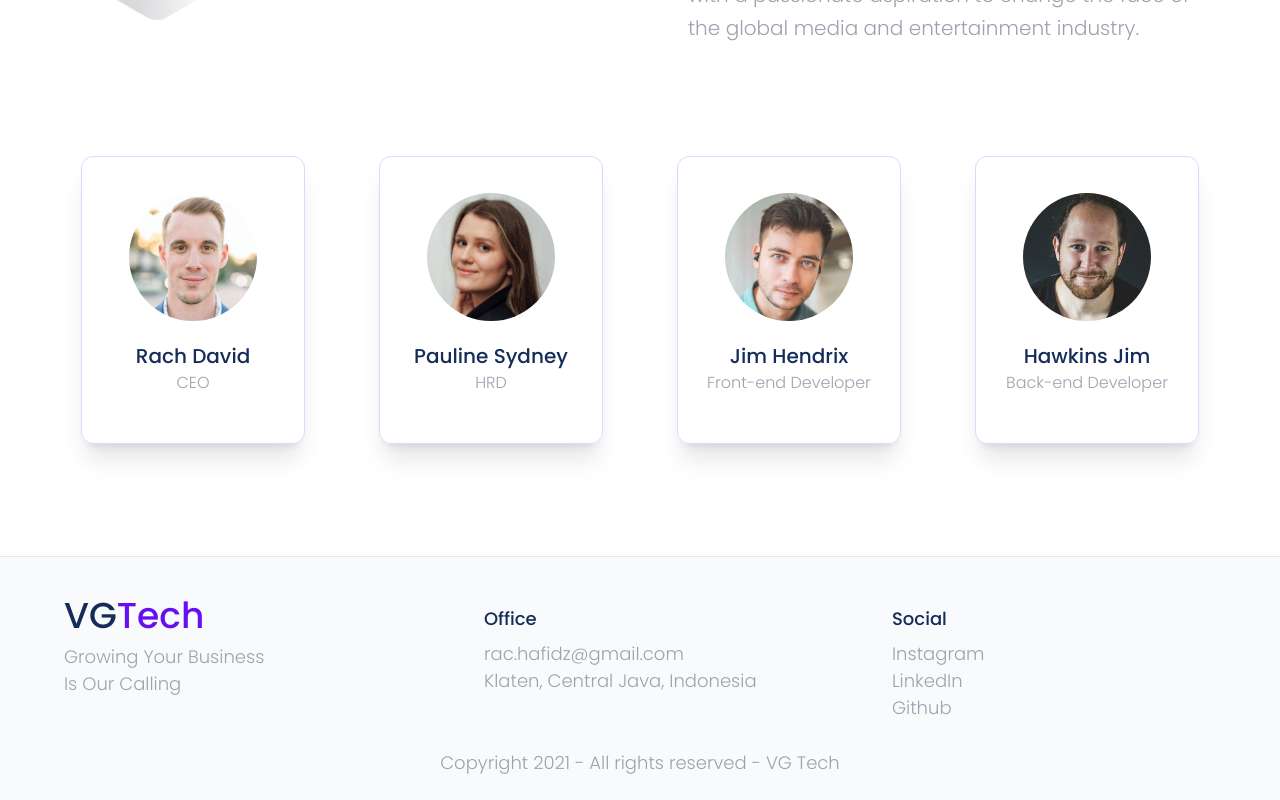
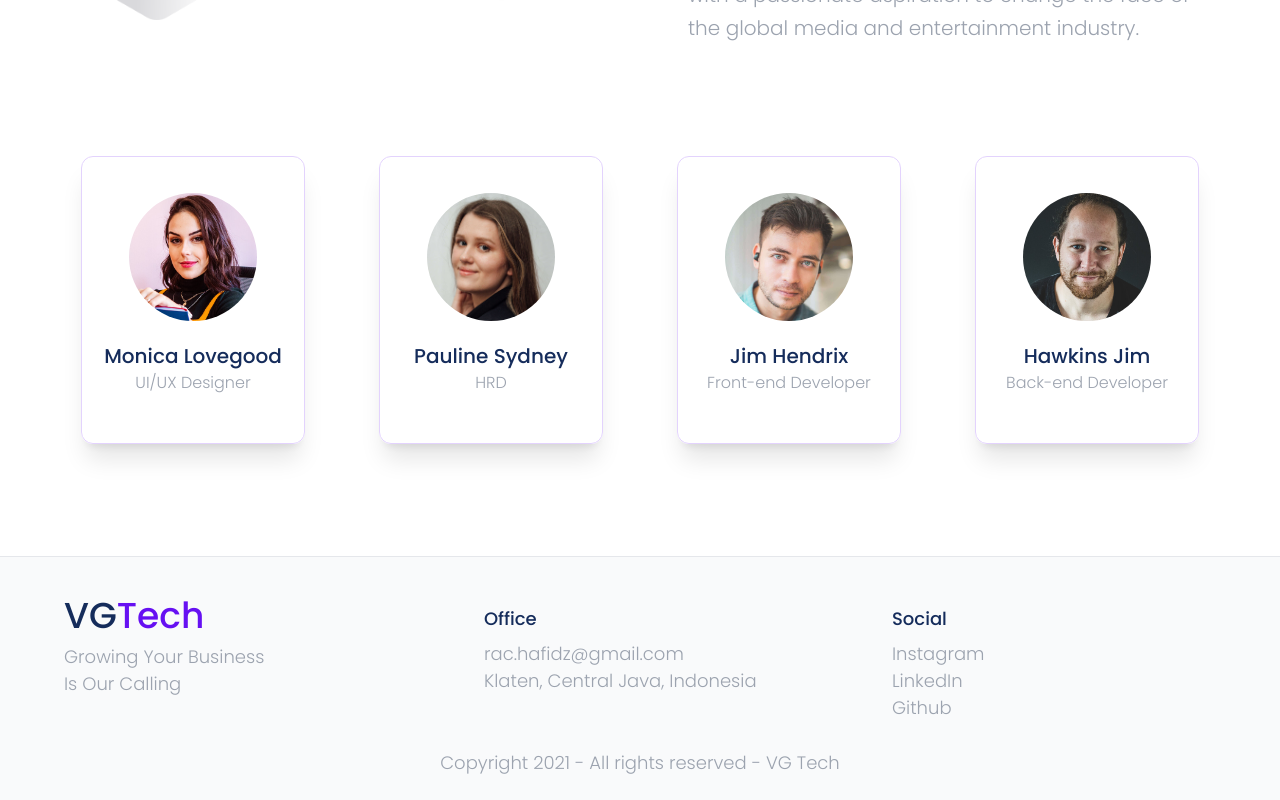
Before and after one commit to arulmozhikumar7/com, a React (Vite) app: page /about-us in a window 1280 px wide. Shown: the part 1191-1991 px from the top of the page. Built offline with nearby package versions, Linux system fonts and the light colour scheme.

Commit message:
Added Team Members

```diff
--- a/src/json/landingPage.json
+++ b/src/json/landingPage.json
@@ -135,16 +135,11 @@
   ],
   "team": [
     {
-      "name": "Rach David",
-      "position": "CEO",
-      "imageUrl": "assets/images/CEO.jpg",
+      "name": "Monica Lovegood",
+      "position": "UI/UX Designer",
+      "imageUrl": "assets/images/UIUX1.jpg",
       "description": {
-        "skills": [
-          "Leadership",
-          "Strategic Planning",
-          "Team Management",
-          "Business Development"
-        ]
+        "skills": ["UI/UX Design", "Prototyping", "Adobe XD"]
       }
     },
     {
--- a/src/parts/AllTeam.jsx
+++ b/src/parts/AllTeam.jsx
@@ -41,14 +41,16 @@ export default function AllTeam({ data }) {
                   {item.position}
                 </p>
               </div>
-              <div className="flex flex-col justify-center text-center text-black flip-card-back">
-                <h1>{item.name}</h1>
-                <p>{item.position}</p>
-                <div className="mt-2">
-                  <h3 className="font-semibold">Skills:</h3>
-                  <ul className="flex-col items-center justify-center ">
+              <div className="flex flex-col py-6 text-center text-black r flip-card-back">
+                <h1 className="text-theme-blue">{item.name}</h1>
+                <p className="text-gray-400">{item.position}</p>
+                <div className="flex-col items-center mt-6 ml-6 text-left">
+                  <h3 className="font-semibold ">Skills:</h3>
+                  <ul className="flex-col items-center justify-center ml-3 text-left">
                     {item.description.skills.map((skill, index) => (
-                      <li key={index}>{skill}</li>
+                      <li key={index} className="text-gray-800">
+                        {skill}
+                      </li>
                     ))}
                   </ul>
                 </div>
```
